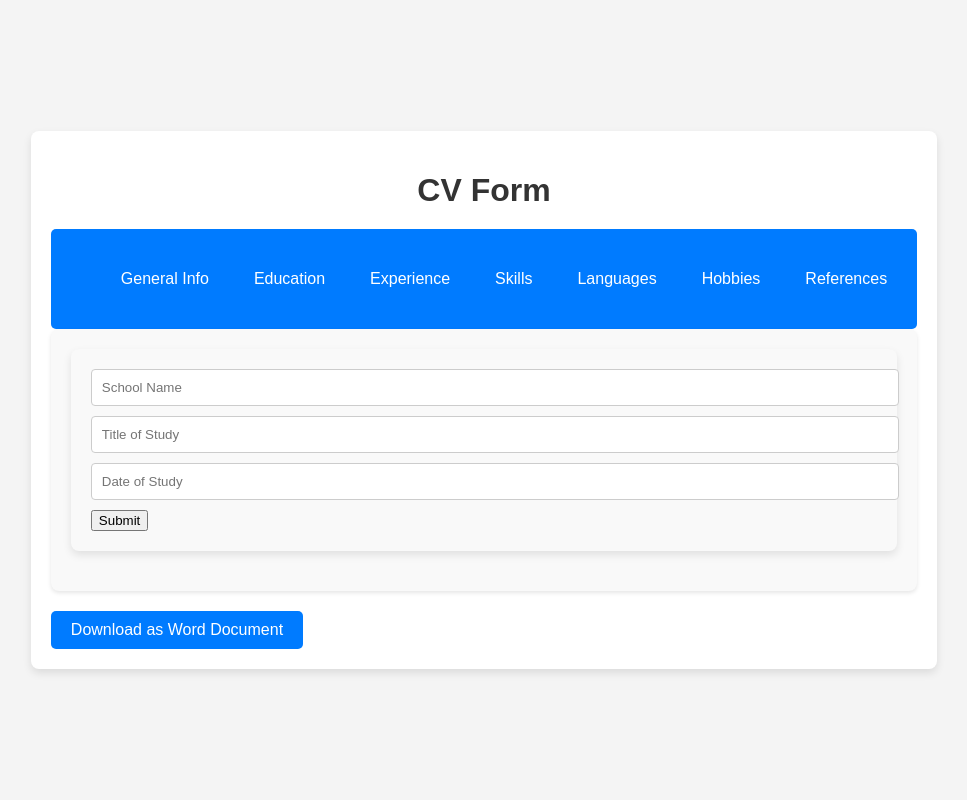
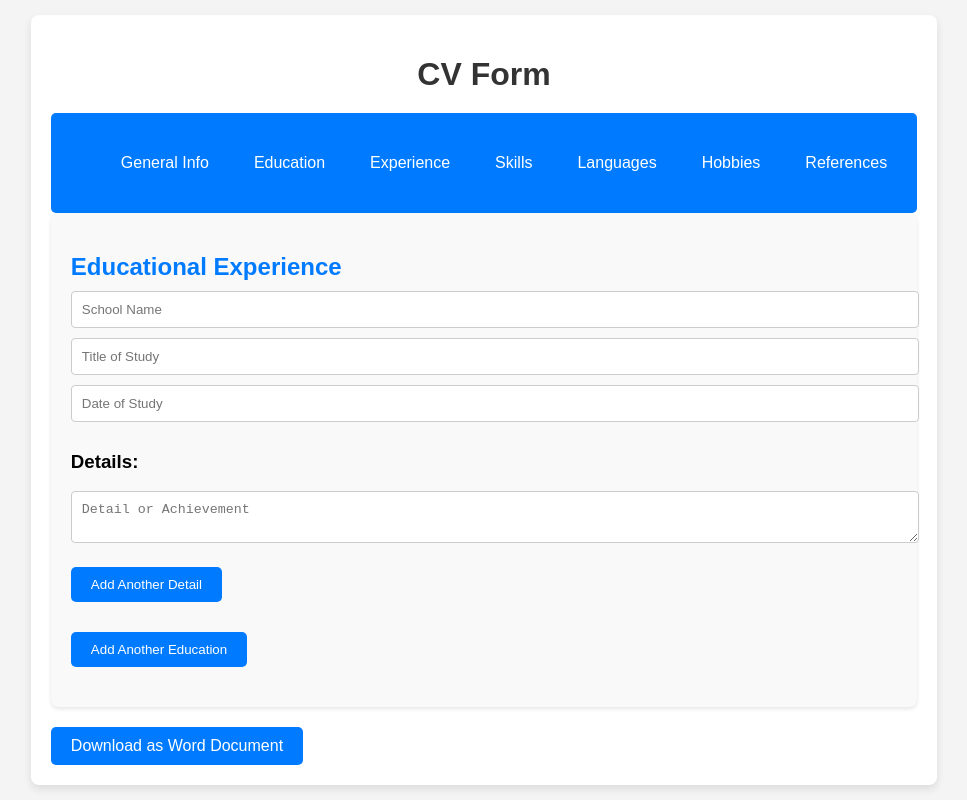
Before and after one commit to Bakar12/CV-Application, a React (Create React App) app: page / in a window 1280 px wide. Both pictures are taken after a click on the item "Education". Shown: the whole page, without its empty margins (156-1123 px from the left). Built offline with nearby package versions, Linux system fonts and the light colour scheme.

Commit message:
Improving Education and Practical Experience

```diff
--- a/src/components/EducationalExperience.js
+++ b/src/components/EducationalExperience.js
@@ -1,42 +1,75 @@
-import React, { useState } from 'react';
+import React, { useState, useEffect } from 'react';
 import '../styles/EducationalExperience.css';
 
-const EducationalExperience = () => {
-    const [isEditing, setIsEditing] = useState(true);
-    const [education, setEducation] = useState({ school: '', title: '', date: '' });
+const EducationalExperience = ({ onChange }) => {
+    const [educationList, setEducationList] = useState([
+        { school: '', title: '', date: '', points: [''] }
+    ]);
 
-    const handleChange = (e) => {
-        const { name, value } = e.target;
-        setEducation({ ...education, [name]: value });
+    const handleChange = (index, field, value) => {
+        const newEducationList = [...educationList];
+        newEducationList[index][field] = value;
+        setEducationList(newEducationList);
     };
 
-    const handleSubmit = () => {
-        if (!education.school || !education.title || !education.date) {
-            alert('All fields must be filled out');
-            return;
-        }
-        setIsEditing(false);
+    const handlePointChange = (eduIndex, pointIndex, value) => {
+        const newEducationList = [...educationList];
+        newEducationList[eduIndex].points[pointIndex] = value;
+        setEducationList(newEducationList);
     };
 
-    const handleEdit = () => setIsEditing(true);
+    const addNewPoint = (eduIndex) => {
+        const newEducationList = [...educationList];
+        newEducationList[eduIndex].points.push('');
+        setEducationList(newEducationList);
+    };
+
+    const addNewEducation = () => {
+        setEducationList([...educationList, { school: '', title: '', date: '', points: [''] }]);
+    };
+
+    useEffect(() => {
+        onChange(educationList);  // Pass the updated list back to CVForm
+    }, [educationList, onChange]);
 
     return (
         <div className="educational-experience">
-            {isEditing ? (
-                <div>
-                    <input name="school" value={education.school} onChange={handleChange} placeholder="School Name" />
-                    <input name="title" value={education.title} onChange={handleChange} placeholder="Title of Study" />
-                    <input name="date" value={education.date} onChange={handleChange} placeholder="Date of Study" />
-                    <button onClick={handleSubmit}>Submit</button>
+            <h2>Educational Experience</h2>
+            {educationList.map((education, eduIndex) => (
+                <div key={eduIndex} className="education-entry">
+                    <input
+                        type="text"
+                        value={education.school}
+                        onChange={(e) => handleChange(eduIndex, 'school', e.target.value)}
+                        placeholder="School Name"
+                    />
+                    <input
+                        type="text"
+                        value={education.title}
+                        onChange={(e) => handleChange(eduIndex, 'title', e.target.value)}
+                        placeholder="Title of Study"
+                    />
+                    <input
+                        type="text"
+                        value={education.date}
+                        onChange={(e) => handleChange(eduIndex, 'date', e.target.value)}
+                        placeholder="Date of Study"
+                    />
+
+                    <h3>Details:</h3>
+                    {education.points.map((point, pointIndex) => (
+                        <div key={pointIndex} className="point-entry">
+                            <textarea
+                                value={point}
+                                onChange={(e) => handlePointChange(eduIndex, pointIndex, e.target.value)}
+                                placeholder="Detail or Achievement"
+                            />
+                        </div>
+                    ))}
+                    <button onClick={() => addNewPoint(eduIndex)}>Add Another Detail</button>
                 </div>
-            ) : (
-                <div>
-                    <p>School: {education.school}</p>
-                    <p>Title: {education.title}</p>
-                    <p>Date: {education.date}</p>
-                    <button onClick={handleEdit}>Edit</button>
-                </div>
-            )}
+            ))}
+            <button onClick={addNewEducation}>Add Another Education</button>
         </div>
     );
 };
--- a/src/components/PracticalExperience.js
+++ b/src/components/PracticalExperience.js
@@ -1,46 +1,81 @@
-import React, { useState } from 'react';
+import React, { useState, useEffect } from 'react';
 import '../styles/PracticalExperience.css';
 
-const PracticalExperience = () => {
-    const [isEditing, setIsEditing] = useState(true);
-    const [experience, setExperience] = useState({ company: '', position: '', responsibilities: '', dateFrom: '', dateTo: '' });
+const PracticalExperience = ({ onChange }) => {
+    const [experienceList, setExperienceList] = useState([
+        { company: '', position: '', dateFrom: '', dateTo: '', points: [''] }
+    ]);
 
-    const handleChange = (e) => {
-        const { name, value } = e.target;
-        setExperience({ ...experience, [name]: value });
+    const handleChange = (index, field, value) => {
+        const newExperienceList = [...experienceList];
+        newExperienceList[index][field] = value;
+        setExperienceList(newExperienceList);
     };
 
-    const handleSubmit = () => {
-        if (!experience.company || !experience.position || !experience.dateFrom || !experience.dateTo) {
-            alert('All fields must be filled out');
-            return;
-        }
-        setIsEditing(false);
+    const handlePointChange = (expIndex, pointIndex, value) => {
+        const newExperienceList = [...experienceList];
+        newExperienceList[expIndex].points[pointIndex] = value;
+        setExperienceList(newExperienceList);
     };
 
-    const handleEdit = () => setIsEditing(true);
+    const addNewPoint = (expIndex) => {
+        const newExperienceList = [...experienceList];
+        newExperienceList[expIndex].points.push('');
+        setExperienceList(newExperienceList);
+    };
+
+    const addNewExperience = () => {
+        setExperienceList([...experienceList, { company: '', position: '', dateFrom: '', dateTo: '', points: [''] }]);
+    };
+
+    useEffect(() => {
+        onChange(experienceList);  // Pass the updated list back to CVForm
+    }, [experienceList, onChange]);
 
     return (
         <div className="practical-experience">
-            {isEditing ? (
-                <div>
-                    <input name="company" value={experience.company} onChange={handleChange} placeholder="Company Name" />
-                    <input name="position" value={experience.position} onChange={handleChange} placeholder="Position Title" />
-                    <input name="responsibilities" value={experience.responsibilities} onChange={handleChange} placeholder="Main Responsibilities" />
-                    <input name="dateFrom" value={experience.dateFrom} onChange={handleChange} placeholder="Date From" />
-                    <input name="dateTo" value={experience.dateTo} onChange={handleChange} placeholder="Date To" />
-                    <button onClick={handleSubmit}>Submit</button>
+            <h2>Practical Experience</h2>
+            {experienceList.map((experience, expIndex) => (
+                <div key={expIndex} className="experience-entry">
+                    <input
+                        type="text"
+                        value={experience.company}
+                        onChange={(e) => handleChange(expIndex, 'company', e.target.value)}
+                        placeholder="Company Name"
+                    />
+                    <input
+                        type="text"
+                        value={experience.position}
+                        onChange={(e) => handleChange(expIndex, 'position', e.target.value)}
+                        placeholder="Position Title"
+                    />
+                    <input
+                        type="text"
+                        value={experience.dateFrom}
+                        onChange={(e) => handleChange(expIndex, 'dateFrom', e.target.value)}
+                        placeholder="Date From"
+                    />
+                    <input
+                        type="text"
+                        value={experience.dateTo}
+                        onChange={(e) => handleChange(expIndex, 'dateTo', e.target.value)}
+                        placeholder="Date To"
+                    />
+
+                    <h3>Responsibilities:</h3>
+                    {experience.points.map((point, pointIndex) => (
+                        <div key={pointIndex} className="point-entry">
+                            <textarea
+                                value={point}
+                                onChange={(e) => handlePointChange(expIndex, pointIndex, e.target.value)}
+                                placeholder="Responsibility or Task"
+                            />
+                        </div>
+                    ))}
+                    <button onClick={() => addNewPoint(expIndex)}>Add Another Responsibility</button>
                 </div>
-            ) : (
-                <div>
-                    <p>Company: {experience.company}</p>
-                    <p>Position: {experience.position}</p>
-                    <p>Responsibilities: {experience.responsibilities}</p>
-                    <p>Date From: {experience.dateFrom}</p>
-                    <p>Date To: {experience.dateTo}</p>
-                    <button onClick={handleEdit}>Edit</button>
-                </div>
-            )}
+            ))}
+            <button onClick={addNewExperience}>Add Another Experience</button>
         </div>
     );
 };
--- a/src/styles/EducationalExperience.css
+++ b/src/styles/EducationalExperience.css
@@ -1,15 +1,30 @@
 .educational-experience {
-    background-color: #f9f9f9;
-    padding: 20px;
-    border-radius: 8px;
-    box-shadow: 0 4px 8px rgba(0, 0, 0, 0.1);
+    margin: 20px 0;
+}
+
+.education-entry {
     margin-bottom: 20px;
 }
 
-.educational-experience input {
+.education-entry input,
+.education-entry textarea {
     width: 100%;
     padding: 10px;
     margin-bottom: 10px;
     border-radius: 4px;
     border: 1px solid #ccc;
 }
+
+button {
+    background-color: #007bff;
+    color: white;
+    padding: 10px 20px;
+    border: none;
+    border-radius: 5px;
+    cursor: pointer;
+    margin-top: 10px;
+}
+
+button:hover {
+    background-color: #0056b3;
+}
--- a/src/styles/PracticalExperience.css
+++ b/src/styles/PracticalExperience.css
@@ -1,15 +1,30 @@
 .practical-experience {
-    background-color: #f9f9f9;
-    padding: 20px;
-    border-radius: 8px;
-    box-shadow: 0 4px 8px rgba(0, 0, 0, 0.1);
+    margin: 20px 0;
+}
+
+.experience-entry {
     margin-bottom: 20px;
 }
 
-.practical-experience input {
+.experience-entry input,
+.experience-entry textarea {
     width: 100%;
     padding: 10px;
     margin-bottom: 10px;
     border-radius: 4px;
     border: 1px solid #ccc;
 }
+
+button {
+    background-color: #007bff;
+    color: white;
+    padding: 10px 20px;
+    border: none;
+    border-radius: 5px;
+    cursor: pointer;
+    margin-top: 10px;
+}
+
+button:hover {
+    background-color: #0056b3;
+}
```
Also changed, not shown: src/components/CVForm.js (+14 -3 lines).
